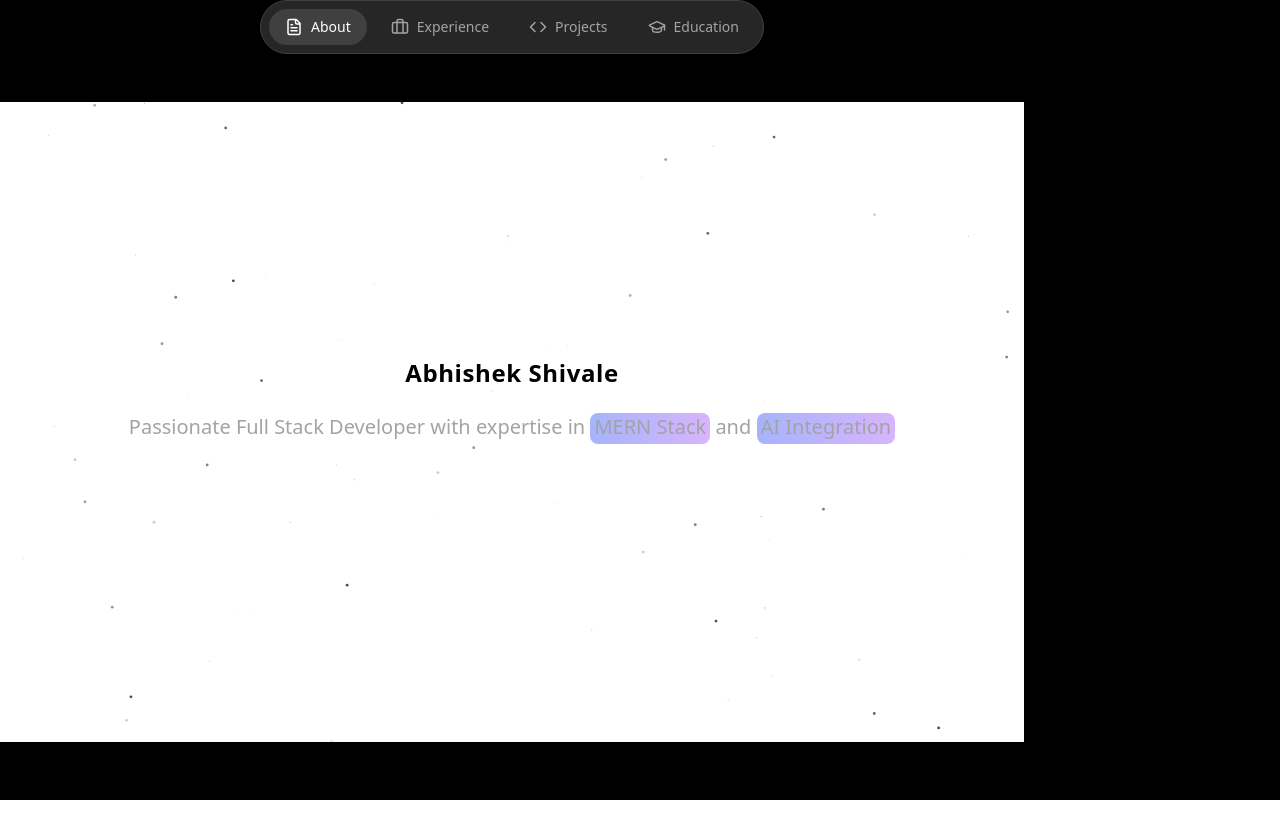
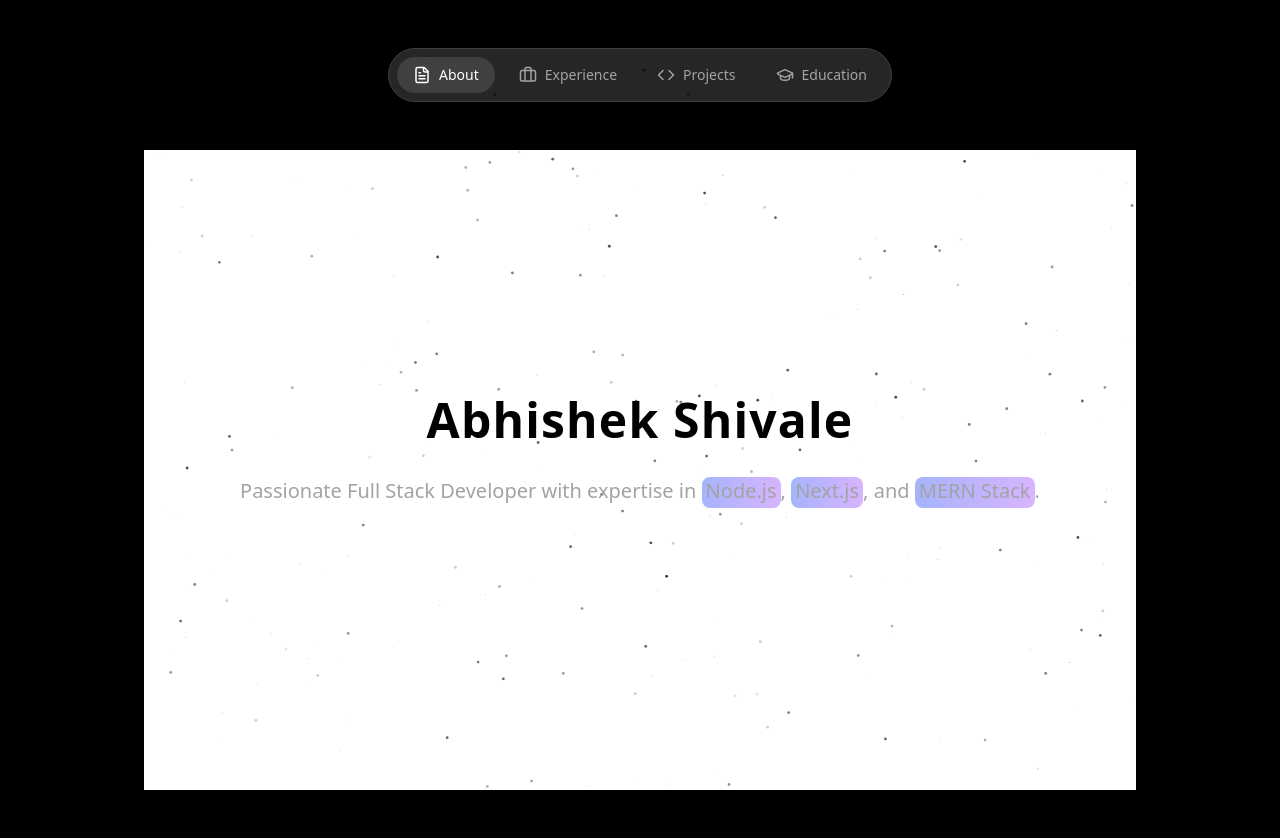
Before and after one commit to abhishek-shivale/portfolio-new, a Next.js app: page / in a window 1280 px wide. Before the commit the page ends 800 px from the top, so only its background shows below. Built offline with nearby package versions, Linux system fonts and the light colour scheme.

Commit message:
added some changes

```diff
--- a/app/layout.tsx
+++ b/app/layout.tsx
@@ -20,7 +20,7 @@ export default function RootLayout({
 }) {
   return (
     <html lang="en" suppressHydrationWarning>
-      <body className={`${fontSans.variable} container mx-auto`}>
+      <body className={`${fontSans.variable} container mx-auto bg-black overflow-x-hidden`}>
         <ThemeProvider
           attribute="class"
           defaultTheme="system"
--- a/app/page.tsx
+++ b/app/page.tsx
@@ -138,14 +138,15 @@ const PortfolioWebsite = () => {
                 <h1 className="text-4xl font-bold text-white">
                   <TextGenerateEffect
                     words="Abhishek Shivale"
-                    className="text-white !text-3xl"
+                    className="text-white !text-5xl"
                   />
                 </h1>
                 <p className="text-xl text-neutral-400">
                   Passionate Full Stack Developer with expertise in{" "}
-                  <Highlight>MERN Stack</Highlight> and{" "}
-                  <Highlight>AI Integration</Highlight>
+                  <Highlight>Node.js</Highlight>, <Highlight>Next.js</Highlight>
+                  , and <Highlight>MERN Stack</Highlight>.
                 </p>
+
                 <div className="relative w-full max-w-md mx-auto h-10">
                   <SparklesCore
                     background="transparent"
@@ -167,12 +168,13 @@ const PortfolioWebsite = () => {
                       },
                       {
                         Icon: Github,
-                        href: "https://github.com/abhishekshivale",
+                        href: "https://github.com/abhishek-shivale",
                       },
                     ].map(({ Icon, href }) => (
                       <a
                         key={href}
                         href={href}
+                        target="_blank"
                         className="text-white hover:text-neutral-300 transition-colors"
                       >
                         <Icon size={24} />
@@ -227,7 +229,7 @@ const PortfolioWebsite = () => {
 
       case "projects":
         return (
-          <div className="container mx-auto px-4 py-8">
+          <div className="container mx-auto px-4 py-8 overflow-hidden">
             <h2 className="text-4xl font-extrabold text-center text-white mb-12">
               Projects
             </h2>
@@ -256,7 +258,7 @@ const PortfolioWebsite = () => {
               Education
             </h2>
 
-            <Card className="bg-neutral-900 p-8 rounded-xl">
+            <Card className="bg-black p-8 rounded-xl">
               <h3 className="text-2xl font-bold text-white mb-4">
                 Bachelor of Computer Application
               </h3>
@@ -276,8 +278,8 @@ const PortfolioWebsite = () => {
   };
 
   return (
-    <div className="min-h-screen bg-black text-white">
-      <div className=" max-w-5xl">
+    <div className="min-h-screen text-white">
+      <div className=" container mx-auto px-4 py-12 max-w-5xl">
         {/* Navigation */}
         <div className="flex justify-center mb-12">
           <div className="bg-neutral-800 rounded-full p-2 flex space-x-2 border border-neutral-700">
@@ -301,12 +303,11 @@ const PortfolioWebsite = () => {
           </div>
         </div>
 
-        {/* Content Area */}
         <AnimatePresence mode="wait">{renderSection()}</AnimatePresence>
       </div>
       <Particles
         className="absolute inset-0 z-0"
-        quantity={100}
+        quantity={400}
         ease={80}
         color={color}
         refresh
--- a/components/ui/text-generate-effect.tsx
+++ b/components/ui/text-generate-effect.tsx
@@ -53,7 +53,7 @@ export const TextGenerateEffect = ({
   return (
     <div className={cn("font-bold", className)}>
       <div className="mt-4">
-        <div className=" dark:text-white text-black text-2xl leading-snug tracking-wide">
+        <div className=" dark:text-white text-black  leading-snug tracking-wide">
           {renderWords()}
         </div>
       </div>
```
Lines whose indentation alone changed are shown as unchanged.
